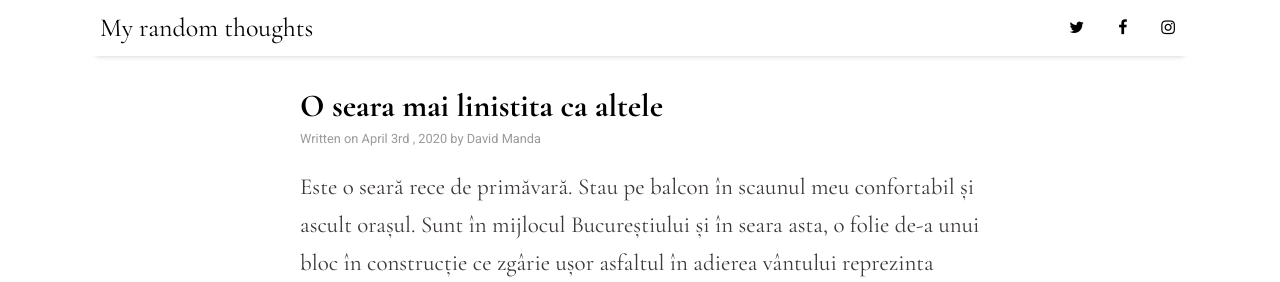
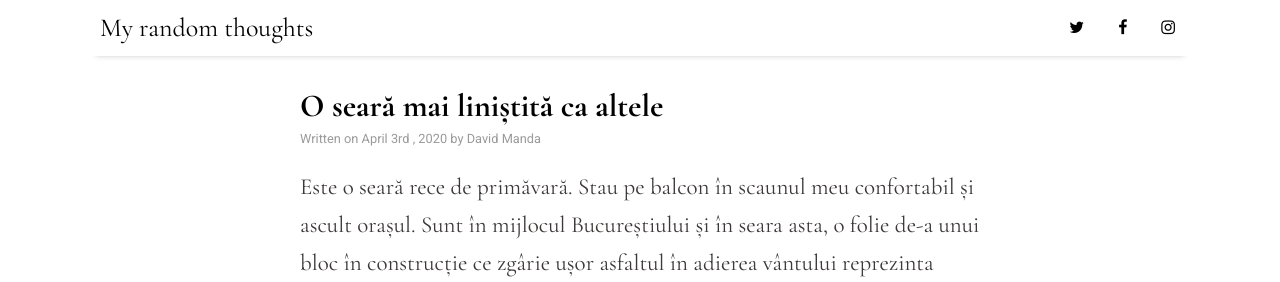
Before and after one commit to DavidManda/DavidManda.github.io, a Jekyll site: the page built from _posts/2020-04-03-pandemic.md, in a window 1280 px wide and 900 px high. Shown: the top 282 px of the window. Built offline with Jekyll 4.4.1, drawn with Linux system fonts in a browser that asks for light colours; nearby versions of some CDN libraries.

Commit message:
pune punctuație

```diff
--- a/_posts/2020-04-03-pandemic.md
+++ b/_posts/2020-04-03-pandemic.md
@@ -1,6 +1,6 @@
 ---
 layout: post
-title: "O seara mai linistita ca altele"
+title: "O seară mai liniștită ca altele"
 author: "David Manda"
 categories: thoughs
 tags: [sample]
```
